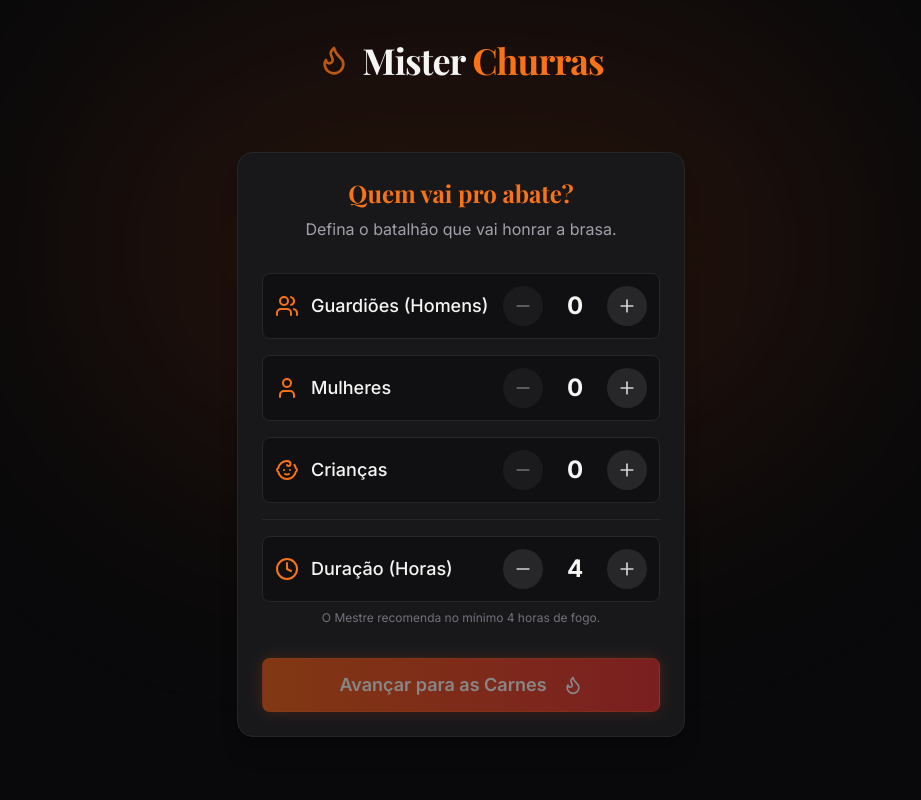
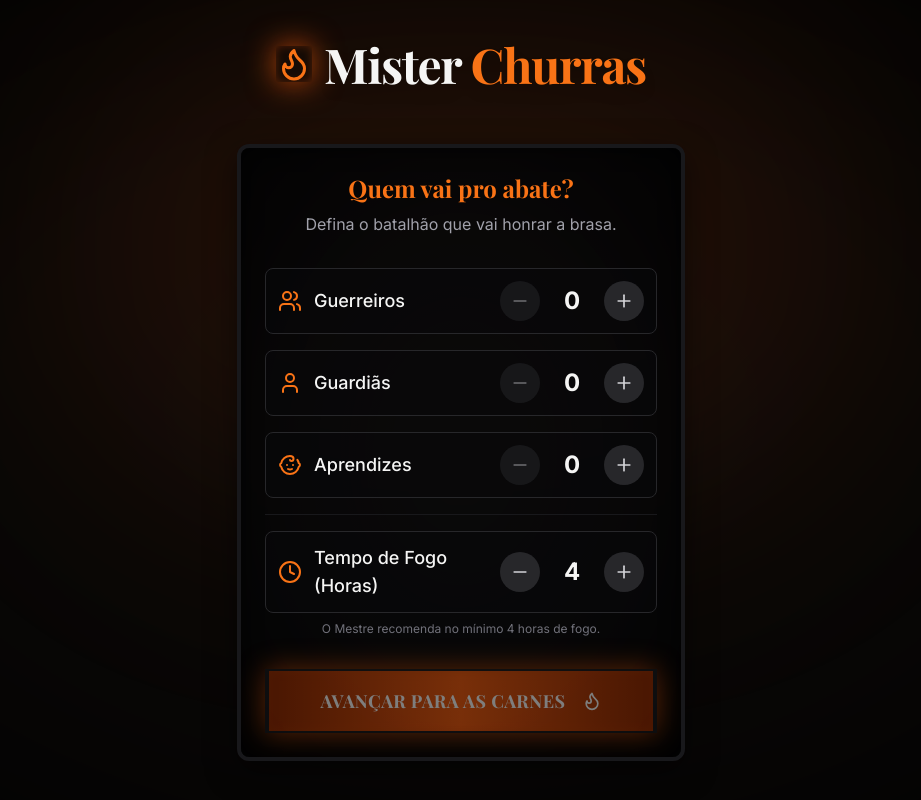
Before and after one commit to Andre649/mister-churras-core, a React (Vite) app: page / in a window 1280 px wide. Shown: the top 800 px of the page, without its empty margins (179-1100 px from the left). Built offline with nearby package versions, Linux system fonts and the light colour scheme; a web font is replaced by a local one.

Commit message:
feat(ui): refatora frontend para design Rustico-Industrial

```diff
--- a/src/App.tsx
+++ b/src/App.tsx
@@ -40,14 +40,17 @@ function App() {
   };
 
   return (
-    <div className="min-h-screen flex flex-col p-4 relative overflow-hidden bg-carvao-950 text-offwhite font-sans antialiased">
+    <div className="min-h-screen flex flex-col p-4 relative overflow-hidden bg-[#0a0807] text-offwhite font-sans antialiased">
+      {/* Background rustic texture (wood/charcoal) */}
+      <div className="absolute inset-0 bg-[radial-gradient(ellipse_at_center,_var(--tw-gradient-stops))] from-transparent via-[#1c1410]/20 to-black/80 pointer-events-none mix-blend-multiply" />
+
       {/* Background ambient glow */}
       <div className="absolute top-0 left-1/2 -translate-x-1/2 w-[800px] h-[500px] bg-brasa-600/10 rounded-full blur-[120px] pointer-events-none" />
 
       {/* Header */}
       <header className="py-6 flex justify-center items-center gap-3 relative z-10">
-        <Flame className="text-brasa-500 animate-pulse" size={32} />
-        <h1 className="font-serif text-3xl md:text-4xl font-bold tracking-tight text-offwhite">
+        <Flame className="text-brasa-500 animate-[pulse-brasa_2s_infinite]" size={36} />
+        <h1 className="font-serif text-4xl md:text-5xl font-bold tracking-tight text-offwhite drop-shadow-lg">
           Mister <span className="text-brasa-500">Churras</span>
         </h1>
       </header>
--- a/src/components/steps/SetupStep.tsx
+++ b/src/components/steps/SetupStep.tsx
@@ -30,27 +30,27 @@ export function SetupStep({ guests, setGuests, durationHours, setDurationHours,
 
       <div className="space-y-4 mb-8">
         <Counter
-          label="Guardiões (Homens)"
+          label="Guerreiros"
           value={guests.men}
           onChange={(v) => updateGuest('men', v)}
           icon={<Users size={24} />}
         />
         <Counter
-          label="Mulheres"
+          label="Guardiãs"
           value={guests.women}
           onChange={(v) => updateGuest('women', v)}
           icon={<User size={24} />}
         />
         <Counter
-          label="Crianças"
+          label="Aprendizes"
           value={guests.kids}
           onChange={(v) => updateGuest('kids', v)}
           icon={<Baby size={24} />}
         />
 
-        <div className="pt-4 mt-4 border-t border-zinc-800">
+        <div className="pt-4 mt-4 border-t border-zinc-900">
           <Counter
-            label="Duração (Horas)"
+            label="Tempo de Fogo (Horas)"
             value={durationHours}
             onChange={setDurationHours}
             min={1}
--- a/src/components/ui/Button.tsx
+++ b/src/components/ui/Button.tsx
@@ -21,10 +21,10 @@ export function Button({
   return (
     <button
       className={cn(
-        "px-6 py-3 rounded-lg font-semibold transition-all duration-300 transform active:scale-95 disabled:opacity-50 disabled:pointer-events-none flex items-center justify-center gap-2",
+        "px-6 py-4 rounded-none border-y-2 border-zinc-900 font-serif font-bold text-lg uppercase tracking-wide transition-all duration-300 transform active:scale-95 disabled:opacity-50 disabled:pointer-events-none flex items-center justify-center gap-2",
         {
-          "bg-gradient-to-r from-brasa-600 to-red-600 text-offwhite glow-brasa hover:glow-brasa-hover hover:-translate-y-0.5 border border-brasa-500/30": variant === 'primary',
-          "bg-carvao-900 text-offwhite hover:bg-carvao-950 border border-zinc-700 hover:border-zinc-500": variant === 'secondary',
+          "bg-gradient-to-r from-[#8e2900] via-brasa-600 to-[#8e2900] text-offwhite pulse-brasa hover:glow-brasa-hover shadow-[inset_0_0_10px_rgba(0,0,0,0.5)] border-x-4 border-x-zinc-900": variant === 'primary',
+          "bg-carvao-900 text-offwhite hover:bg-carvao-950 border-x-4 border-zinc-800 hover:border-zinc-700 shadow-[inset_0_0_10px_rgba(0,0,0,0.8)]": variant === 'secondary',
           "bg-transparent border-2 border-brasa-500 text-brasa-500 hover:bg-brasa-500/10": variant === 'outline',
           "w-full": fullWidth,
         },
--- a/src/components/ui/Card.tsx
+++ b/src/components/ui/Card.tsx
@@ -5,12 +5,16 @@ export function Card({ className, children, ...props }: React.HTMLAttributes<HTM
   return (
     <div
       className={cn(
-        "bg-carvao-900 border border-zinc-800 rounded-2xl p-6 shadow-xl",
+        "bg-carvao-950/90 border-4 border-zinc-900 shadow-[inset_0_0_20px_rgba(0,0,0,0.8),_0_10px_30px_rgba(0,0,0,0.5)] rounded-xl p-6 relative overflow-hidden backdrop-blur-sm",
         className
       )}
       {...props}
     >
-      {children}
+      {/* Textura de madeira carbonizada via CSS gradient overlay */}
+      <div className="absolute inset-0 bg-[radial-gradient(ellipse_at_center,_var(--tw-gradient-stops))] from-transparent via-[#1c1410]/30 to-black/80 pointer-events-none mix-blend-multiply" />
+      <div className="relative z-10">
+        {children}
+      </div>
     </div>
   );
 }
--- a/src/index.css
+++ b/src/index.css
@@ -9,4 +9,16 @@
   .glow-brasa-hover {
     box-shadow: 0 0 25px rgba(234, 88, 12, 0.6);
   }
+  .pulse-brasa {
+    animation: pulse-brasa 2s infinite alternate ease-in-out;
+  }
 }
+
+@keyframes pulse-brasa {
+  0% {
+    box-shadow: 0 0 15px rgba(211, 84, 0, 0.5), inset 0 0 5px rgba(0, 0, 0, 0.5);
+  }
+  100% {
+    box-shadow: 0 0 30px rgba(234, 88, 12, 0.8), inset 0 0 10px rgba(234, 88, 12, 0.3);
+  }
+}
```
